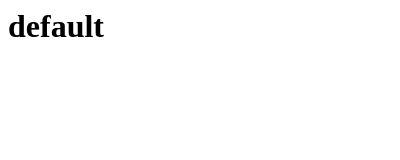
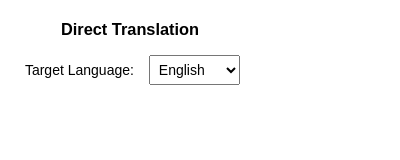
Before and after one commit to wa008/PopTranslate, a browser extension: page popup.html in a window 400 px wide. Drawn offline with Linux system fonts and the light colour scheme.

Commit message:
add language button

```diff
--- a/popup.html
+++ b/popup.html
@@ -1,5 +1,53 @@
+<!DOCTYPE html>
 <html>
-  <body>
-    <h1>default</h1>
-  </body>
+<head>
+    <title>Translation Plugin</title>
+    <style>
+        body {
+            font-family: Arial, sans-serif;
+            font-size: 14px; /* 统一字体大小 */
+            margin: 20px;
+            width: 220px; /* 整体宽度调整为 220px */
+            text-align: center; /* 设置文本居中 */
+        }
+        .language-selection {
+            display: flex;
+            align-items: center;
+            justify-content: center; /* 水平居中对齐 */
+            margin-top: 10px;
+        }
+        label {
+            flex: 1.5; /* 增加标签所占比例，使其一行展示 */
+            margin-right: 10px;
+        }
+        select {
+            flex: 1;
+            width: 80px; /* 选择框宽度 */
+            padding: 5px;
+            font-size: 14px; /* 确保选择框中的字体大小一致 */
+        }
+    </style>
+</head>
+<body>
+    <h3>Direct Translation</h3> <!-- 添加标题 -->
+    <div class="language-selection">
+        <label for="targetLanguage">Target Language:</label>
+        <select id="targetLanguage">
+            <option value="en">English</option>
+            <option value="zh-CN">Chinese (Simplified)</option>
+            <option value="es">Spanish</option>
+            <option value="fr">French</option>
+            <option value="de">German</option>
+            <option value="ja">Japanese</option>
+            <option value="pt">Portuguese</option>
+            <option value="ru">Russian</option>
+            <option value="ar">Arabic</option>
+            <option value="ko">Korean</option>
+            <option value="it">Italian</option>
+            <option value="nl">Dutch</option>
+            <!-- Add more languages as needed -->
+        </select>
+    </div>
+    <script src="popup.js"></script> <!-- 引用外部JavaScript文件 -->
+</body>
 </html>
--- /dev/null
+++ b/popup.js
@@ -0,0 +1,17 @@
+// 在页面加载时设置语言选择框的默认值
+document.addEventListener('DOMContentLoaded', function() {
+    chrome.storage.local.get('selectedLanguage', function(data) {
+        if (data.selectedLanguage) {
+            document.getElementById('targetLanguage').value = data.selectedLanguage;
+        } else {
+            document.getElementById('targetLanguage').value = 'en';
+        }
+    });
+});
+
+// 监听语言选择变化事件并保存到本地存储
+document.getElementById('targetLanguage').addEventListener('change', function() {
+    var selectedLanguage = this.value;
+    chrome.storage.local.set({ selectedLanguage: selectedLanguage });
+    console.log('Automatically saved target language: ' + selectedLanguage);
+});
```
Also changed, not shown: main.js (renamed from scripts/main.js, +40 -11 lines), show.html (deleted, +0 -5 lines), manifest.json.
